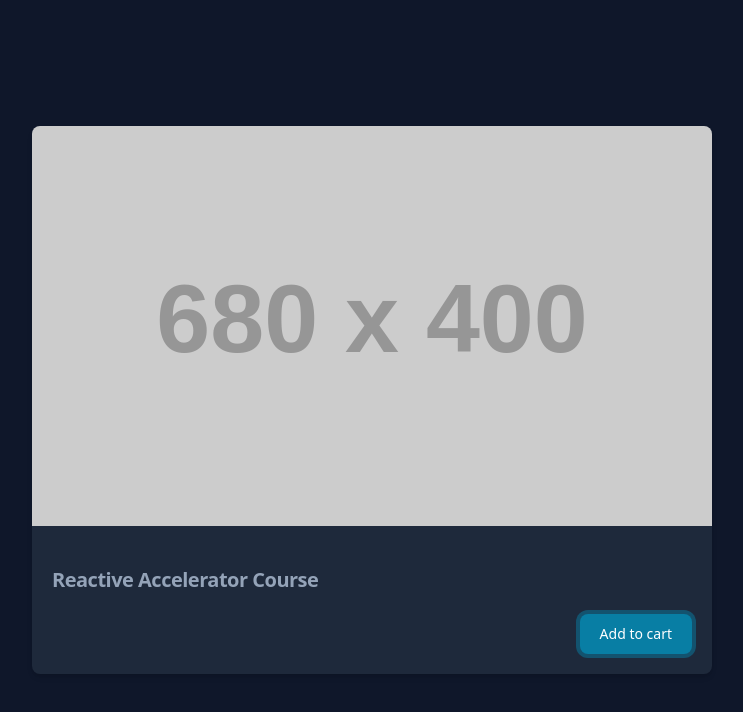
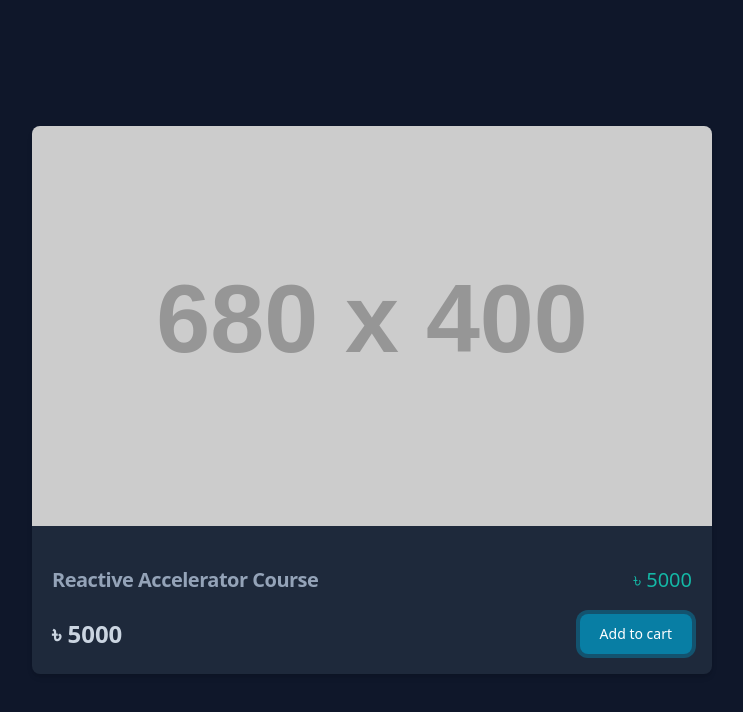
Before and after one commit to md-ahmodullah/React-VS-Vanilla-JS, a plain HTML site: page index.html in a window 1280 px wide. Both pictures are taken after a click on the link "Add to cart". Shown: the whole page, without its empty margins (268-1011 px from the left). Drawn offline with nearby package versions, Linux system fonts and the light colour scheme; placeholder pictures from the web are drawn by us.

Commit message:
Implement DOM; Dynamic UI using Vanilla JS

```diff
--- a/index.html
+++ b/index.html
@@ -45,6 +45,6 @@
             </div>
         </div>
 
-        <script src="./script.js"></script>
+        <script src="./js/script.js"></script>
     </body>
 </html>
--- /dev/null
+++ b/js/script.js
@@ -0,0 +1,19 @@
+// Catch DOM element
+const button = document.getElementById('button');
+const price = document.getElementById('price');
+const total = document.getElementById('total');
+
+// state or data
+const productPrice = 5000;
+let totalPrice = 0;
+
+// set value initially
+price.innerText = `৳ ${productPrice}`;
+total.innerText = `৳ ${totalPrice}`;
+
+button.addEventListener('click', () => {
+    totalPrice += productPrice;
+
+    // update UI
+    total.innerText = `৳ ${totalPrice}`;
+})
```
